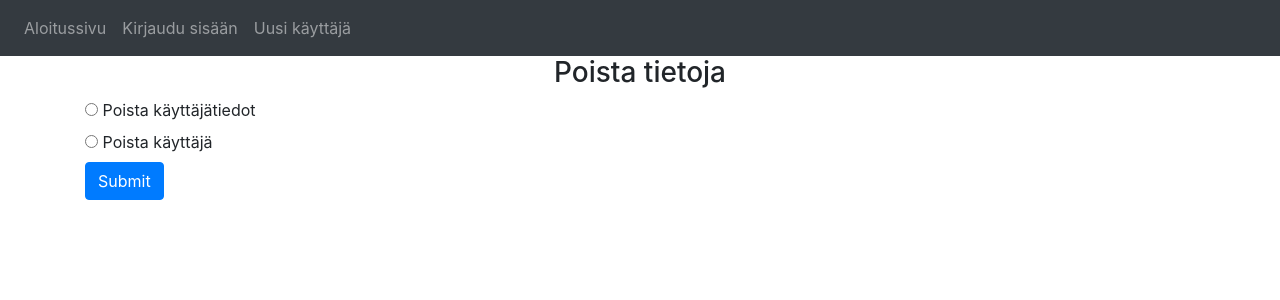
After one commit to theskelinen/kunto-laskuri, a Flask app: page /user_page/delete in a window 1280 px wide. The commit adds this page. Shown: the top 300 px of the page. Run offline with Flask 3, Linux system fonts and the light colour scheme; some libraries are stand-ins or nearby versions.

Commit message:
user information can be deleted

```diff
--- a/kuntolaskuri/routes.py
+++ b/kuntolaskuri/routes.py
@@ -44,7 +44,7 @@ def sign_up():
             flash("Rekisteröinti epäonnistui", category="error")
         return render_template("sign_up.html")
 
-@routes.route("/user_page", methods=["GET"])
+@routes.route("/user_page", methods=["GET", "POST"])
 def user_page():
     if request.method == "GET":
         user = users.get_information()
@@ -53,13 +53,21 @@ def user_page():
         #age = user[2]
         #sex = user[3]
         return render_template("user_page.html", user=user)
+
+
+@routes.route("/user_page/delete", methods=["GET", "POST"])
+def user_delete():
+    if request.method == "GET":
+        return render_template("delete_page.html")
     if request.method == "POST":
-        if users.delete_user_info():
+        deletion = request.form["deletion"]
+        if deletion == "DELETE_INFO":
+            users.delete_user_info()
             flash("Tiedot poistettu", category="success")
             return redirect("/user_page")
         else:
-            flash("Tietojen poistaminen epäonnistui", category="error")
-    return redirect("/user_page")
+            return redirect("/user_page")
+
 
 
 @routes.route("/user_page/update", methods=["GET", "POST"])
--- /dev/null
+++ b/kuntolaskuri/templates/delete_page.html
@@ -0,0 +1,10 @@
+{% extends "base.html" %} {% block title %}Delete{% endblock %} {% block content %}
+<form method="POST">
+  <h3 align="center">Poista tietoja</h3>
+  <input type="radio" id="delete_info" name="deletion" value="DELETE_INFO">
+  <label for="delete_info">Poista käyttäjätiedot</label><br>
+  <input type="radio" id="delete_user" name="deletion" value="DELETE_USER">
+  <label for="delete_user">Poista käyttäjä</label><br>
+  <button type="submit" class="btn btn-primary">Submit</button>
+</form>
+{% endblock %}
--- a/kuntolaskuri/templates/user_page.html
+++ b/kuntolaskuri/templates/user_page.html
@@ -10,7 +10,8 @@
   Sukupuoli: {{ user[3] }}
   <br />
   <a href="/user_page/update">Päivitä tietoja</a>
-  <button type="submit" class="btn btn-primary">Poista tiedot</button>
+  <br />
+  <a href="/user_page/delete">Poista tietoja</a>
   <input type="hidden" name="csrf_token" value="{{ session.csrf_token }}">
 </p>
 {% endblock %}
```
Also changed, not shown: kuntolaskuri/users.py (+8 -0 lines).
